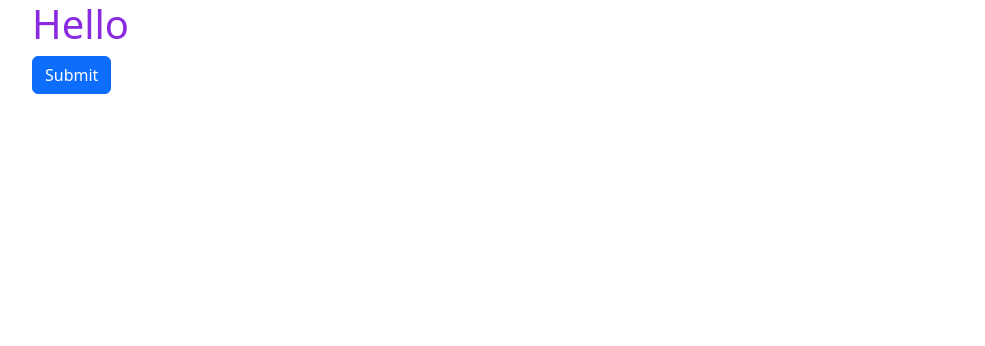
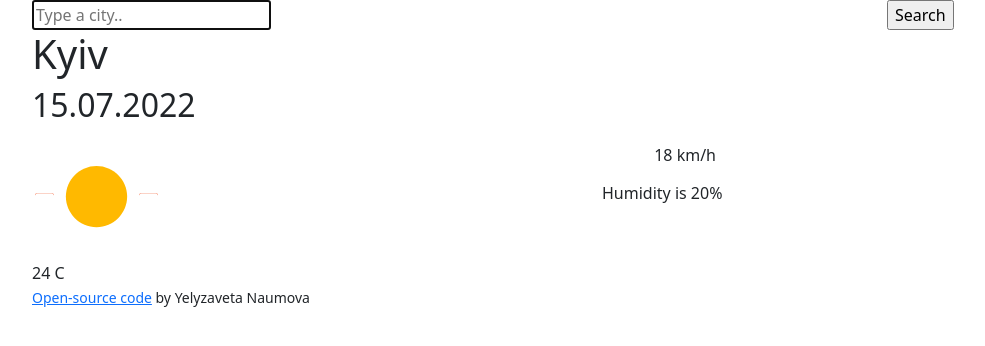
Before and after one commit to lizzinau/vanilla-weather-app, a plain HTML site: page index.html in a window 1280 px wide. Shown: the whole page, without its empty margins (50-1035 px from the left). Drawn offline with nearby package versions, Linux system fonts and the light colour scheme.

Commit message:
Coded an index.html

```diff
--- a/index.html
+++ b/index.html
@@ -5,26 +5,68 @@
     <meta charset="UTF-8">
     <meta http-equiv="X-UA-Compatible" content="IE=edge">
     <meta name="viewport" content="width=device-width, initial-scale=1.0">
-    <title>Weather App</title>
+    <title>Weather app</title>
     <link href="https://cdn.jsdelivr.net/npm/bootstrap@5.2.0-beta1/dist/css/bootstrap.min.css" rel="stylesheet"
-        integrity="sha384-0evHe/X+R7YkIZDRvuzKMRqM+OrBnVFBL6DOitfPri4tjfHxaWutUpFmBp4vmVor" crossorigin="anonymous">
-
-    <script src="https://cdn.jsdelivr.net/npm/bootstrap@5.2.0-beta1/dist/js/bootstrap.bundle.min.js"
-        integrity="sha384-pprn3073KE6tl6bjs2QrFaJGz5/SUsLqktiwsUTF55Jfv3qYSDhgCecCxMW52nD2" crossorigin="anonymous">
-    </script>
-    <link rel="stylesheet" href="src/style.css">
+        integrity="sha384-0evHe/X+R7YkIZDRvuzKMRqM+OrBnVFBL6DOitfPri4tjfHxaWutUpFmBp4vmVor" crossorigin="anonymous" />
+    <link rel="stylesheet" href="src/style.css" />
+    <script src="https://cdn.jsdelivr.net/npm/axios/dist/axios.min.js"></script>
 </head>
 
 <body>
     <div class="container">
-       <h1>
-        Hello
-    </h1>
-   <a href="" class="btn btn-primary">Submit</a>
+        <form class="search-form" id="search-form">
+            <div class="row">
+                <div class="col-9">
+                    <input type="text" placeholder="Type a city.." autofocus="on" autocomplete="off" id="city-input"
+                        class="search" />
+                </div>
+                <div class="col-3">
+                    <input type="submit" value="Search" class="btn-search" />
+                </div>
+            </div>
+        </form>
+        <div class="wrapper">
+            <div class="content">
+                <h1 id="city">
+                    Kyiv
+                </h1>
+                <h2 id="date">
+                    15.07.2022
+                </h2>
+                <div class="row data">
+                    <div class="col-6 sun-and-temp">
+                        <img class="sun" src="images/sun.svg" alt="" />
+                        <div class="temperature-index">
+                            <span class="temperature" id="temperature">
+                                24 C
+                            </span>
+                        </div>
+                    </div>
+                    <div class="col-6 indexes">
+                        <div class="wind">
+                            <span>
+                                <img class="wind-image" src="images/windy.svg" alt="" />
+                            </span>
+
+                            <span id="wind-index">
+                                18 km/h
+                            </span>
+                        </div>
+                        <div class="humidity" id="humidity">
+                            Humidity is 20%
+                        </div>
+                    </div>
+                </div>
+                <small>
+                    <a href="https://github.com/lizzinau/new-weather-app" target="_blank">Open-source code</a>
+                    by Yelyzaveta Naumova
+                </small>
+            </div>
+        </div>
     </div>
 
-
     <script src="src/script.js"></script>
+    </div>
 </body>
 
 </html>
--- a/src/style.css
+++ /dev/null
@@ -1,3 +0,0 @@
-h1 {
-  color: blueviolet;
-}
```
Also changed, not shown: images/ellipses.png (added), images/sun.svg (added), images/uv.svg (added), images/windy.svg (added).
